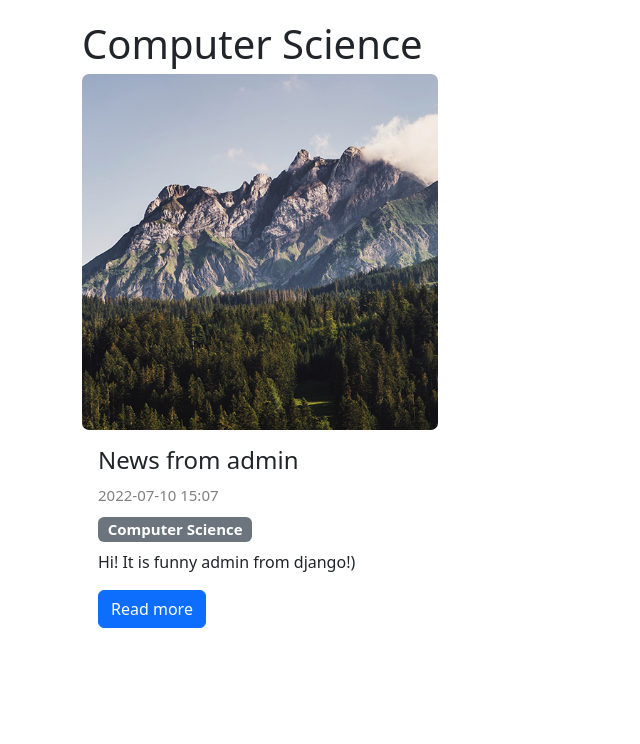
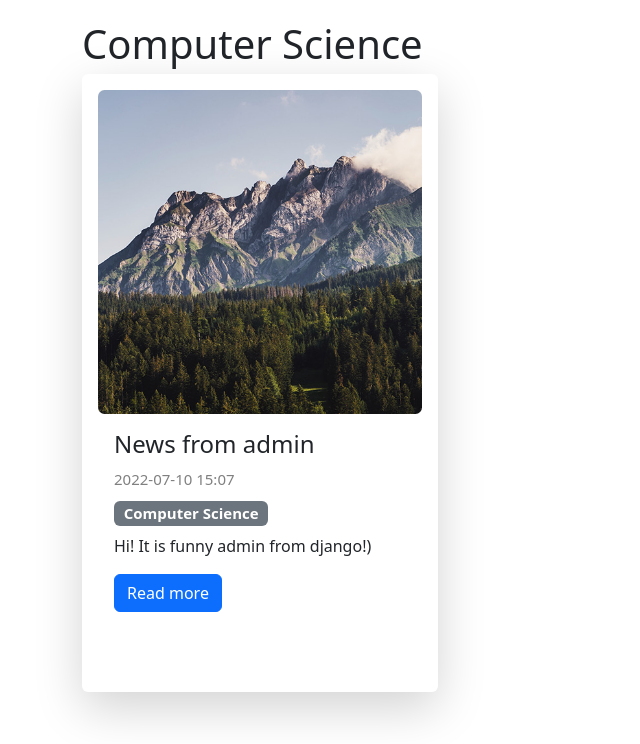
Before and after one commit to George-Seletski/test-site, a Django app: page /category/4/ in a window 1280 px wide. Shown: the part 56-800 px from the top of the page, without its empty margins (0-640 px from the left). Run offline with Django 4.2, Linux system fonts and the light colour scheme; data comes from the database, SQL or seed files in the repository.

Commit message:
feat: index,categories added shadow

```diff
--- a/website/news/templates/news/categories.html
+++ b/website/news/templates/news/categories.html
@@ -39,7 +39,7 @@
        <div class="row row-cols-1 row-cols-md-3 g-4">
         {% for item in news %}
           <div class="col" style="margin: 10px 0 10px 0;">
-            <div class="card h-100" style="border:0px;">
+            <div class="card h-100 shadow-lg p-3 mb-5 bg-body rounded" style="border:0px;">
               {% if item.photo %}
                 <img src="{{ item.photo.url }}" class="card-img-top" alt="#" style="border-radius: 2%;" />
               {% else %}
--- a/website/news/templates/news/index.html
+++ b/website/news/templates/news/index.html
@@ -42,7 +42,7 @@
       <div class="row row-cols-1 row-cols-md-3 g-4">
         {% for item in news %}
           <div class="col" style="margin: 10px 0 10px 0;">
-            <div class="card h-100" style="border:0px;">
+            <div class="card h-100 shadow-lg p-3 mb-5 bg-body rounded" style="border:0px;">
               {% if item.photo %}
                 <img src="{{ item.photo.url }}" class="card-img-top" alt="#" style="border-radius: 1%;" />
               {% else %}
```
